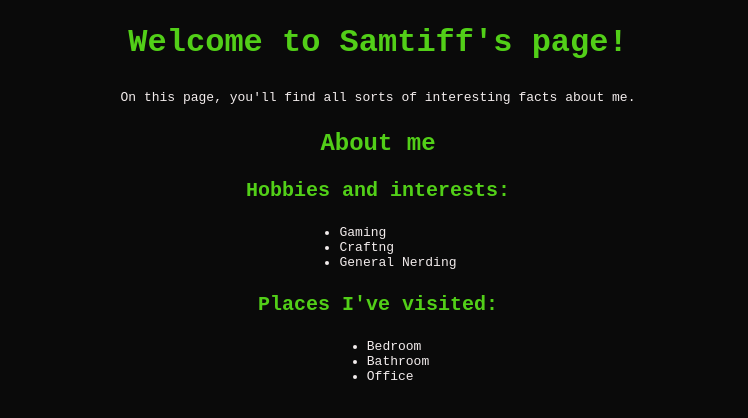
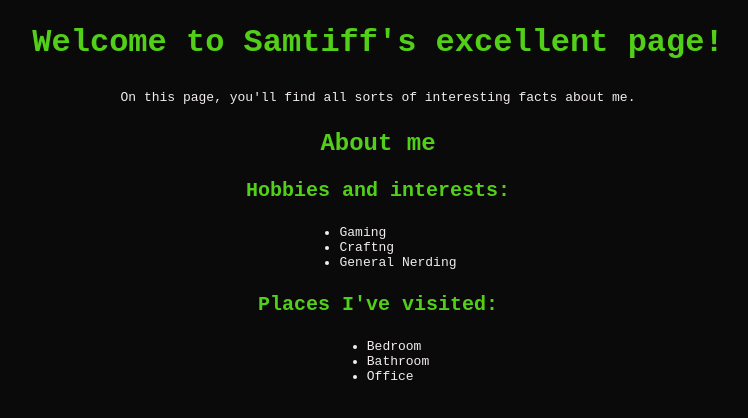
Before and after one commit to Samtiff/git-fundamentals-starter-lab, a plain HTML site: page index.html in a window 1280 px wide. Shown: the whole page, without its empty margins (262-1010 px from the left). Drawn offline with Linux system fonts and the light colour scheme.

Commit message:
Added excellent to header

```diff
--- a/index.html
+++ b/index.html
@@ -8,7 +8,7 @@
   </head>
 
   <body>
-    <h1>Welcome to Samtiff's page!</h1>
+    <h1>Welcome to Samtiff's excellent page!</h1>
     <p>On this page, you'll find all sorts of interesting facts about me.</p>
 
     <h2>About me</h2>
```
